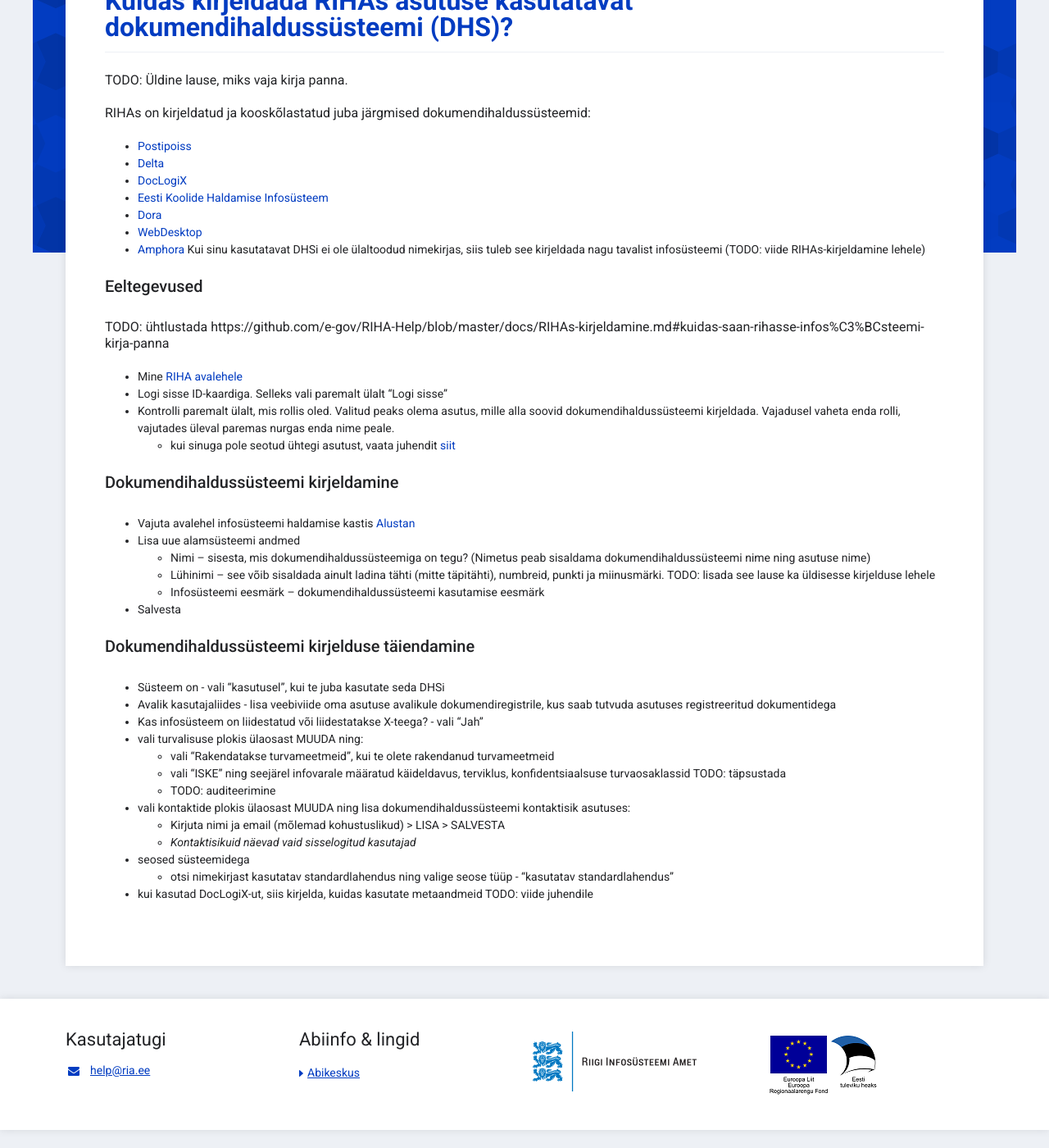
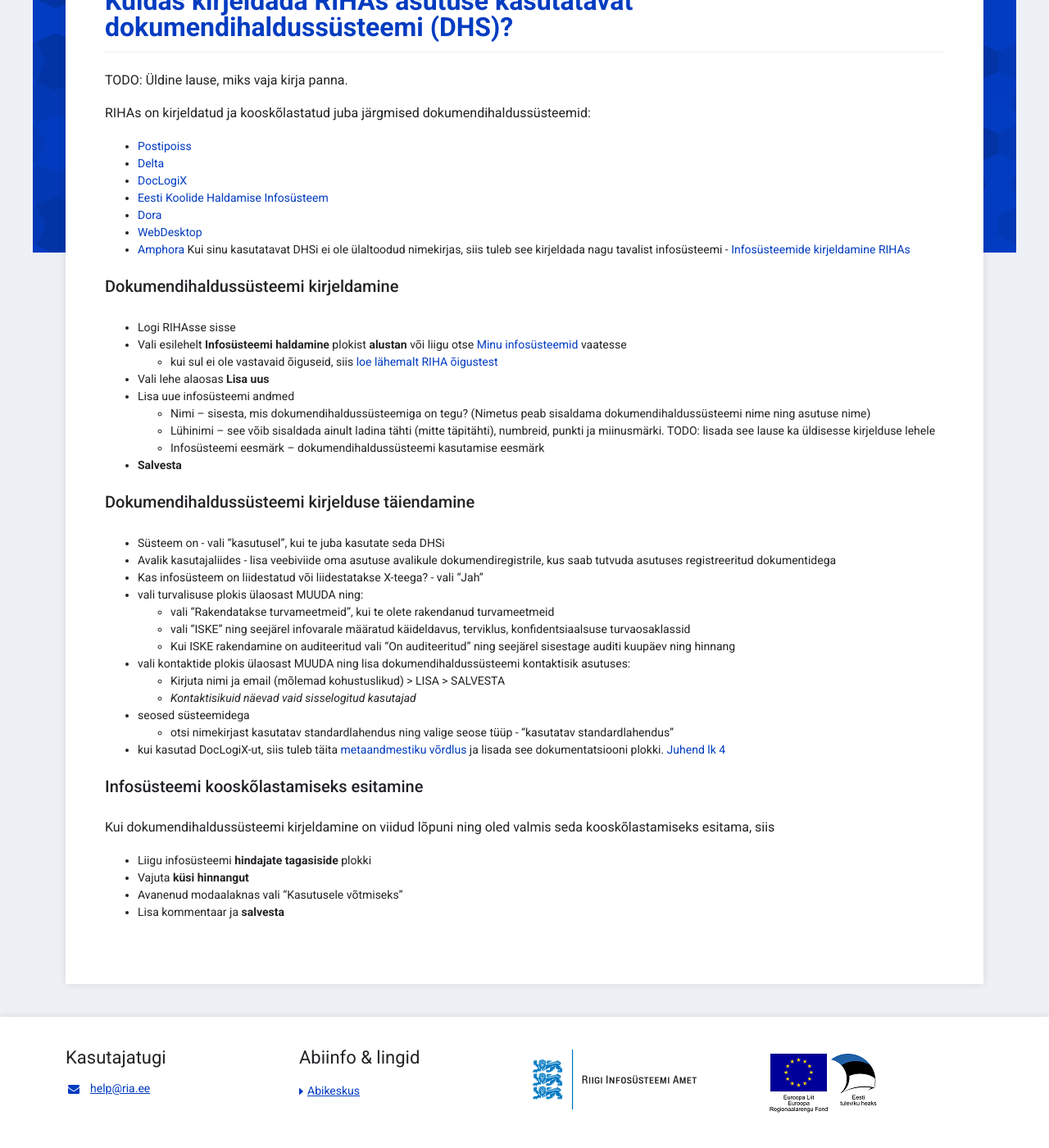
Before and after one commit to e-gov/RIHA-Help, a Jekyll site: the page built from docs/DHS-kasutamise-kirjeldamine.md, in a window 1280 px wide and 1400 px high, scrolled down 355 px. Shown: the whole window at 82% size. Built offline with Jekyll 4.4.1, drawn with Linux system fonts in a browser that asks for light colours; before the commit the page ends 1733 px from its top, so only the background shows below that.

Commit message:
Update DHS-kasutamise-kirjeldamine.md

```diff
--- a/docs/DHS-kasutamise-kirjeldamine.md
+++ b/docs/DHS-kasutamise-kirjeldamine.md
@@ -14,25 +14,19 @@ RIHAs on kirjeldatud ja kooskõlastatud juba järgmised dokumendihaldussüsteemi
 - [Dora](https://www.riha.ee/Infos%C3%BCsteemid/Vaata/dora)
 - [WebDesktop](https://www.riha.ee/Infos%C3%BCsteemid/Vaata/wd)
 - [Amphora](https://www.riha.ee/Infos%C3%BCsteemid/Vaata/amphora)
-Kui sinu kasutatavat DHSi ei ole ülaltoodud nimekirjas, siis tuleb see kirjeldada nagu tavalist infosüsteemi (TODO: viide RIHAs-kirjeldamine lehele)
-
-### Eeltegevused
-
-TODO: ühtlustada https://github.com/e-gov/RIHA-Help/blob/master/docs/RIHAs-kirjeldamine.md#kuidas-saan-rihasse-infos%C3%BCsteemi-kirja-panna
-
-- Mine [RIHA avalehele](https://www.riha.ee/)
-- Logi sisse ID-kaardiga. Selleks vali paremalt ülalt "Logi sisse"
-- Kontrolli paremalt ülalt, mis rollis oled. Valitud peaks olema asutus, mille alla soovid dokumendihaldussüsteemi kirjeldada. Vajadusel vaheta enda rolli, vajutades üleval paremas nurgas enda nime peale.
-  - kui sinuga pole seotud ühtegi asutust, vaata juhendit [siit](/RIHA-oigused-haldamine)
+Kui sinu kasutatavat DHSi ei ole ülaltoodud nimekirjas, siis tuleb see kirjeldada nagu tavalist infosüsteemi - [Infosüsteemide kirjeldamine RIHAs](https://abi.riha.ee/RIHAs-kirjeldamine)
 
 ### Dokumendihaldussüsteemi kirjeldamine
 
-- Vajuta avalehel infosüsteemi haldamise kastis [Alustan](https://www.riha.ee/Kirjelda/Uus)
-- Lisa uue alamsüsteemi andmed
+- Logi RIHAsse sisse
+- Vali esilehelt **Infosüsteemi haldamine** plokist **alustan** või liigu otse [Minu infosüsteemid](https://www.riha.ee/Kirjelda) vaatesse
+    - kui sul ei ole vastavaid õiguseid, siis [loe lähemalt RIHA õigustest](https://abi.riha.ee/RIHA-oigused-haldamine)
+- Vali lehe alaosas **Lisa uus**
+- Lisa uue infosüsteemi andmed
   - Nimi – sisesta, mis dokumendihaldussüsteemiga on tegu? (Nimetus peab sisaldama dokumendihaldussüsteemi nime ning asutuse nime)
   - Lühinimi – see võib sisaldada ainult ladina tähti (mitte täpitähti), numbreid, punkti ja miinusmärki. TODO: lisada see lause ka üldisesse kirjelduse lehele
   - Infosüsteemi eesmärk – dokumendihaldussüsteemi kasutamise eesmärk
-- Salvesta
+- **Salvesta**
 
 ### Dokumendihaldussüsteemi kirjelduse täiendamine
 
@@ -42,11 +36,19 @@ registreeritud dokumentidega
 - Kas infosüsteem on liidestatud või liidestatakse X-teega? - vali "Jah"
 - vali turvalisuse plokis ülaosast MUUDA ning:
   - vali "Rakendatakse turvameetmeid", kui te olete rakendanud turvameetmeid
-  - vali "ISKE" ning seejärel infovarale määratud käideldavus, terviklus, konfidentsiaalsuse turvaosaklassid TODO: täpsustada
-  - TODO: auditeerimine
+  - vali "ISKE" ning seejärel infovarale määratud käideldavus, terviklus, konfidentsiaalsuse turvaosaklassid
+  - Kui ISKE rakendamine on auditeeritud vali "On auditeeritud" ning seejärel sisestage auditi kuupäev ning hinnang
 - vali kontaktide plokis ülaosast MUUDA ning lisa dokumendihaldussüsteemi kontaktisik asutuses:
   - Kirjuta nimi ja email (mõlemad kohustuslikud) > LISA > SALVESTA
   - _Kontaktisikuid näevad vaid sisselogitud kasutajad_
 - seosed süsteemidega
   - otsi nimekirjast kasutatav standardlahendus ning valige seose tüüp - "kasutatav standardlahendus"
-- kui kasutad DocLogiX-ut, siis kirjelda, kuidas kasutate metaandmeid TODO: viide juhendile
+- kui kasutad DocLogiX-ut, siis tuleb täita [metaandmestiku võrdlus](https://moodle.ria.ee/mod/resource/view.php?id=260) ja lisada see dokumentatsiooni plokki. [Juhend lk 4](https://moodle.ria.ee/pluginfile.php/351/mod_resource/content/13/DHSi_kasutamise%20registreerimine_RIHAs_v3.pdf)
+
+### Infosüsteemi kooskõlastamiseks esitamine
+
+Kui dokumendihaldussüsteemi kirjeldamine on viidud lõpuni ning oled valmis seda kooskõlastamiseks esitama, siis
+- Liigu infosüsteemi **hindajate tagasiside** plokki
+- Vajuta **küsi hinnangut**
+- Avanenud modaalaknas vali "Kasutusele võtmiseks"
+- Lisa kommentaar ja **salvesta**
```
